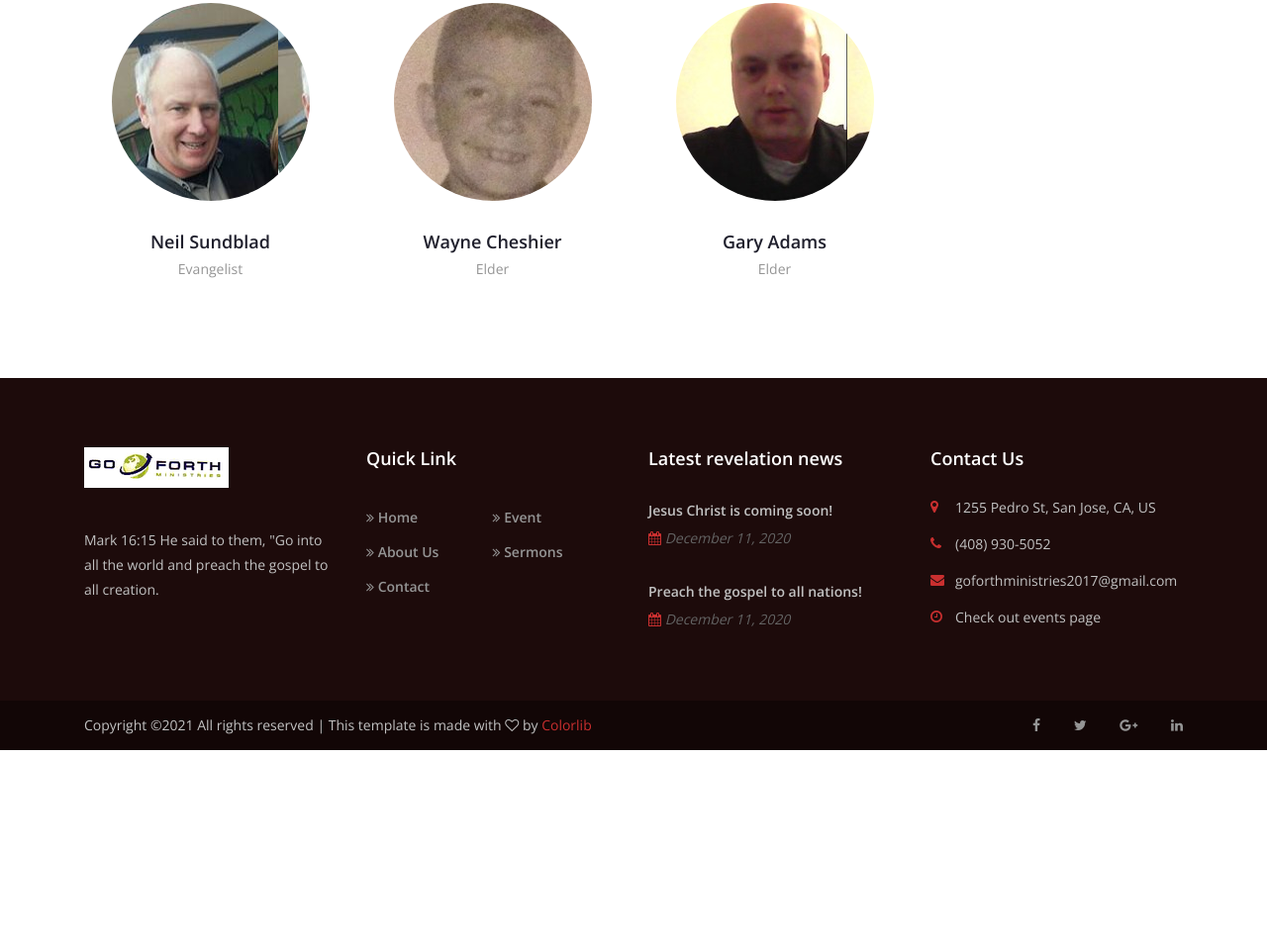
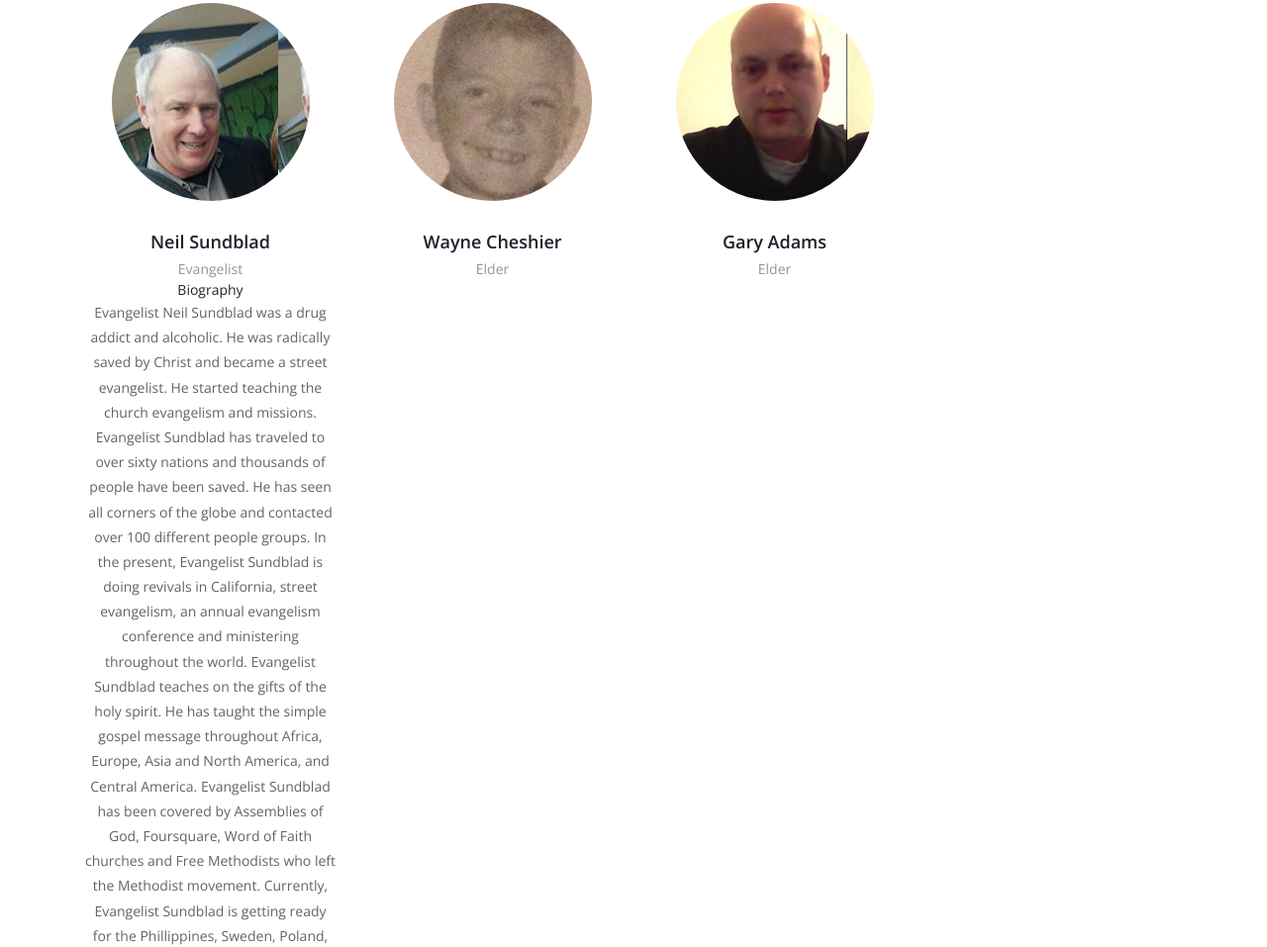
Before and after one commit to allopez7/go4thministries.org, a website: page public/about.html in a window 1280 px wide. Shown: the part 1687-2644 px from the top of the page at 99% size. Before the commit the page ends 2445 px from the top, so only its background shows below. Drawn offline with nearby package versions, Linux system fonts and the light colour scheme.

Commit message:
changes to email

```diff
--- a/public/about.html
+++ b/public/about.html
@@ -236,6 +236,13 @@
                         </div>
                         <h6>Neil Sundblad</h6>
                         <span>Evangelist</span>
+                        <div>Biography</div>
+                        <p>Evangelist Neil Sundblad was a drug addict and alcoholic. He was radically saved by Christ and became a street evangelist. He started teaching the church evangelism and missions.
+Evangelist Sundblad has traveled to over sixty nations and thousands of people have been saved. He has seen all corners of the globe and contacted over 100 different people groups. In the present, Evangelist Sundblad is doing revivals in California, street evangelism, an annual evangelism conference and ministering throughout the world.
+Evangelist Sundblad teaches on the gifts of the holy spirit. He has taught the simple gospel message throughout Africa, Europe, Asia and North America, and Central America.
+Evangelist Sundblad has been covered by Assemblies of God, Foursquare, Word of Faith churches and Free Methodists who left the Methodist movement.
+Currently, Evangelist Sundblad is getting ready for the Phillippines, Sweden, Poland, Israel, Nigeria, Ghana, Congo, Uganda and many other nations after Covid-19.
+</p>
                     </div>
                 </div>
 
@@ -335,7 +342,7 @@
                         <div class="contact-information">
                             <p><i class="fa fa-map-marker" aria-hidden="true"></i> 1255 Pedro St, San Jose, CA, US</p>
                             <a href="callto:4089305052"><i class="fa fa-phone" aria-hidden="true"></i>(408) 930-5052</a>
-                            <a href="mailto:goforthministries2017@gmail.com"><i class="fa fa-envelope" aria-hidden="true"></i> goforthministries2017@gmail.com</a>
+                            <a href="mailto:neil_sundblad@yahoo.com"><i class="fa fa-envelope" aria-hidden="true"></i> neil_sundblad@yahoo.com</a>
                             <p><i class="fa fa-clock-o" aria-hidden="true"></i>Check out events page</p>
                         </div>
 
```
Also changed, not shown: public/contact.html (+2 -2 lines), public/events.html (+1 -1 lines), public/index.html (+1 -1 lines), public/sermons.html (+1 -1 lines).
